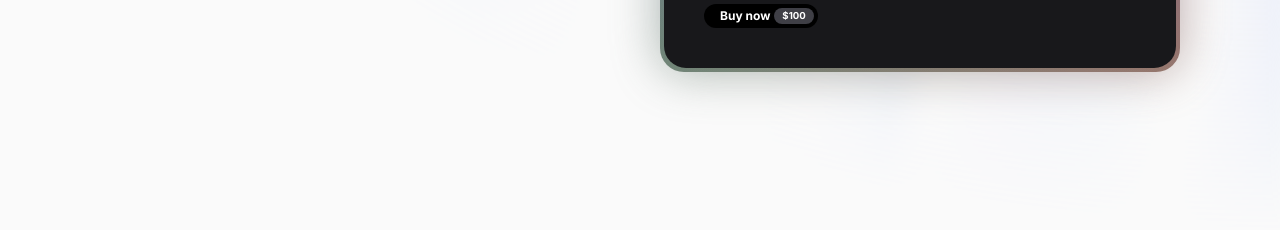
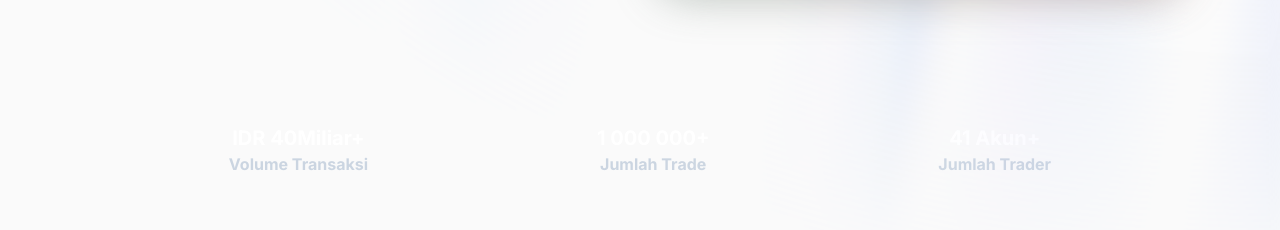
Before and after one commit to Reinhartsamuel/byscript-aceternity, a Next.js app: page / in a window 1280 px wide. Shown: the part 570-800 px from the top of the page. Built offline with nearby package versions, Linux system fonts and the light colour scheme.

Commit message:
frontend blm jadi

```diff
--- /dev/null
+++ b/app/components/StatisticsComponent.js
@@ -0,0 +1,53 @@
+'use client';
+import CountUp from 'react-countup';
+import React, { useEffect, useState } from 'react';
+import ScrollTrigger from 'react-scroll-trigger';
+const statistics = [
+  {
+    title: 'Volume Transaksi',
+    value: 40,
+    prefix: 'IDR ',
+    suffix: 'Miliar',
+  },
+  { title: 'Jumlah Trade', value: '1000000', prefix: '', suffix: '' },
+  { title: 'Jumlah Trader', value: '41', prefix: '', suffix: ' Akun' },
+];
+
+const StatisticsComponent = () => {
+  const [counterOn, setCounterOn] = useState(false);
+  useEffect(() => {}, []);
+  return (
+    <ScrollTrigger
+      onEnter={() => setCounterOn(true)}
+      onExit={() => setCounterOn(false)}
+    >
+      <div className='flex w-screen justify-evenly h-[10rem]'>
+        {statistics.map((x, i) => (
+          <div className='flex flex-col items-center justify-center' key={i}>
+            <h1 className='text-xl font-bold text-white'>
+              {/* <CountUp
+              start={0}
+              end={100}
+              duration={5}
+              onEnd={() => setCounterOn(true)}
+            /> */}
+              {counterOn && (
+                <CountUp
+                  separator={' '}
+                  start={0}
+                  end={parseInt(x?.value) || 100}
+                  delay={0}
+                  prefix={x?.prefix ?? 'IDR'}
+                  suffix={x?.suffix + '+'}
+                />
+              )}
+            </h1>
+            <h3 className='font-md text-slate-300 font-bold'>{x?.title}</h3>
+          </div>
+        ))}
+      </div>
+    </ScrollTrigger>
+  );
+};
+
+export default StatisticsComponent;
--- a/app/components/ui/AuroraBackground.js
+++ b/app/components/ui/AuroraBackground.js
@@ -12,7 +12,7 @@ export const AuroraBackground = ({
     <main>
       <div
         className={cn(
-          'relative flex flex-col  h-[100vh] items-center justify-center bg-zinc-50 dark:bg-zinc-900  text-slate-950 transition-bg',
+          'relative flex flex-col  min-h-screen items-center justify-center bg-zinc-50 dark:bg-zinc-900  text-slate-950 transition-bg pb-20',
           className
         )}
         {...props}
--- a/app/page.js
+++ b/app/page.js
@@ -6,10 +6,11 @@ import { BackgroundGradientAnimation } from './components/ui/BackgroundGradientA
 import InstagramEmbedComponent from './components/InstagramEmbedComponent';
 import { BackgroundGradient } from './components/ui/BackgroundGradient';
 import { AuroraBackground } from './components/ui/AuroraBackground';
+import StatisticsComponent from './components/StatisticsComponent';
+
+const words = ['algoritma', 'otomatis', 'emotionless'];
 
 export default function Home() {
-  const words = ['algoritma', 'otomatis', 'emotionless'];
-
   return (
     <>
       <AuroraBackground>
@@ -75,9 +76,10 @@ export default function Home() {
             </BackgroundGradient>
           </div>
         </div>
+        <StatisticsComponent />
       </AuroraBackground>
 
-      <div className='w-full h-[5rem] bg-blue-500 mt-20'></div>
+      <div className='w-full h-[5rem] bg-blue-500 mt-100'></div>
       <InstagramEmbedComponent />
 
       <div className='h-[50rem] mt-[100vh] w-full dark:bg-black bg-white  dark:bg-grid-white/[0.2] bg-grid-black/[0.2] relative inline-block items-center justify-center'>
--- a/package.json
+++ b/package.json
@@ -17,7 +17,9 @@
     "mini-svg-data-uri": "^1.4.4",
     "next": "14.2.5",
     "react": "^18",
+    "react-countup": "^6.5.3",
     "react-dom": "^18",
+    "react-scroll-trigger": "^0.6.14",
     "tailwind-merge": "^2.4.0"
   },
   "devDependencies": {
```
Also changed, not shown: 1 other file (tests, documents, lock files or other folders).
